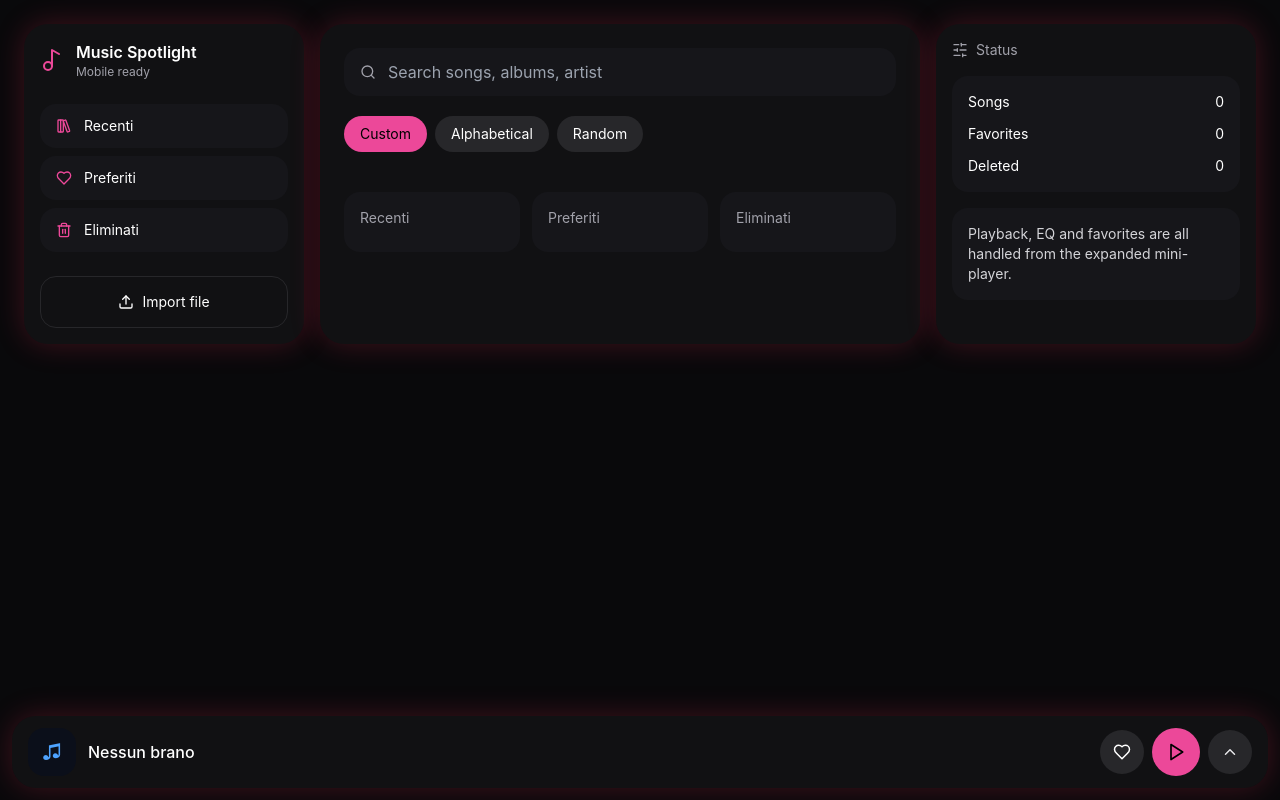
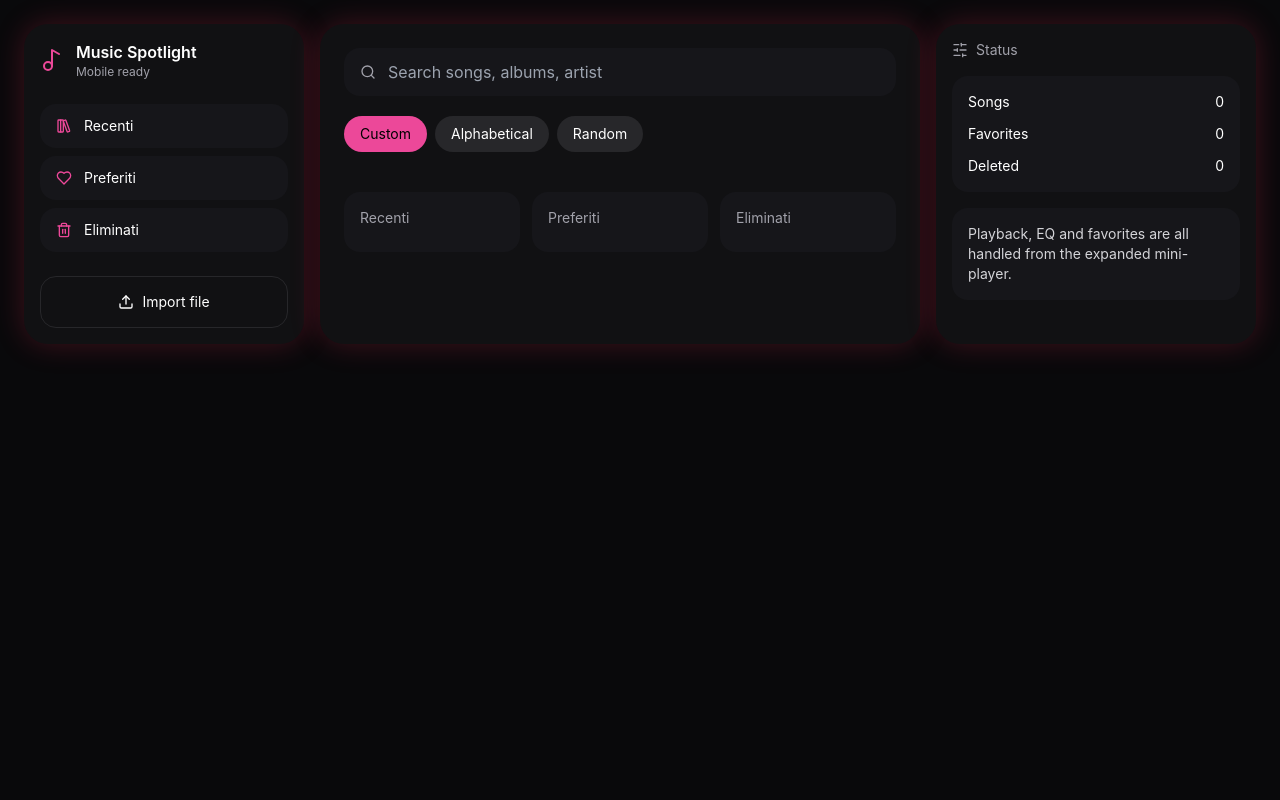
Before and after one commit to lxfx057/Audify, a Next.js app: page / in a window 1280 px wide. Built offline with nearby package versions, Linux system fonts and the light colour scheme.

Commit message:
Update MiniPlayer.jsx

```diff
--- a/components/MiniPlayer.jsx
+++ b/components/MiniPlayer.jsx
@@ -1,12 +1,11 @@
 "use client";
 
-import { useEffect, useState } from "react";
+import { useEffect, useMemo, useState } from "react";
 import {
   Play,
   Pause,
   ChevronUp,
   ChevronDown,
-  Heart,
   SkipBack,
   SkipForward,
 } from "lucide-react";
@@ -25,13 +24,10 @@ export default function MiniPlayer({
   onPause,
   onPrev,
   onNext,
-  onToggleFav,
-  isFav,
   videoRef,
-  eqEnabled,
-  setEqEnabled,
-  eq,
-  setEq,
+  audioRef,
+  volume,
+  setVolume,
   duration,
   currentTime,
   seekTo,
@@ -42,93 +38,81 @@ export default function MiniPlayer({
     setExpanded(false);
   }, [track?.id]);
 
-  const isVideo = track?.kind === "video";
+  const canShow = !!track;
+
+  const title = useMemo(() => {
+    if (!track) return "No track selected";
+    return track.title || "Untitled";
+  }, [track]);
 
   return (
     <div
-      className={`fixed left-3 right-3 bottom-3 z-50 overflow-hidden rounded-3xl bg-[#111113] shadow-[0_0_30px_rgba(255,45,85,0.22)] transition-all duration-300 ${
-        expanded ? "h-[82vh]" : "h-18"
-      }`}
+      className={`fixed left-3 right-3 bottom-20 z-50 overflow-hidden rounded-3xl border border-white/10 bg-[#111113]/95 backdrop-blur-xl shadow-[0_18px_60px_rgba(0,0,0,0.45)] transition-all duration-300 ${
+        expanded ? "h-[78vh]" : "h-[76px]"
+      } ${canShow ? "translate-y-0" : "pointer-events-none opacity-0 translate-y-4"}`}
     >
-      <button
-        type="button"
-        onClick={() => setExpanded((v) => !v)}
-        className="flex w-full items-center gap-3 px-4 py-3 text-left"
-      >
-        <div className="h-12 w-12 overflow-hidden rounded-2xl bg-zinc-900 shrink-0">
+      <div className="flex h-[76px] items-center gap-3 px-4">
+        <div className="h-12 w-12 shrink-0 overflow-hidden rounded-2xl bg-[#0b1020] ring-1 ring-white/10">
           {track?.thumb ? (
             <img src={track.thumb} alt="cover" className="h-full w-full object-cover" />
           ) : (
-            <div className="flex h-full w-full items-center justify-center bg-[#0b0f1a] text-[#4ea3ff]">
+            <div className="flex h-full w-full items-center justify-center bg-[#0b1020] text-[#7db6ff]">
               <span className="text-xl">♫</span>
             </div>
           )}
         </div>
 
         <div className="min-w-0 flex-1">
-          <div className="truncate font-medium">{track?.title || "Nessun brano"}</div>
+          <div className="truncate text-sm font-medium">{title}</div>
           <div className="truncate text-xs text-zinc-400">{track?.artist || ""}</div>
         </div>
 
-        <div className="flex items-center gap-2" onClick={(e) => e.stopPropagation()}>
         <button
           type="button"
-            onClick={onToggleFav}
-            className="grid h-11 w-11 place-items-center rounded-full bg-zinc-800"
-          >
-            <Heart size={18} className={isFav ? "fill-pink-500 text-pink-500" : ""} />
-          </button>
-
-          <button
-            type="button"
-            onClick={isPlaying ? onPause : onPlay}
-            className="grid h-12 w-12 place-items-center rounded-full bg-pink-500 text-black"
-          >
-            {isPlaying ? <Pause size={20} /> : <Play size={20} />}
-          </button>
-
-          <button
-            type="button"
-            onClick={(e) => {
-              e.stopPropagation();
-              setExpanded((v) => !v);
-            }}
-            className="grid h-11 w-11 place-items-center rounded-full bg-zinc-800 text-zinc-200"
+          onClick={() => setExpanded((v) => !v)}
+          className="grid h-11 w-11 place-items-center rounded-full bg-white/5 text-white transition active:scale-95"
+          aria-label={expanded ? "Collapse player" : "Expand player"}
         >
           {expanded ? <ChevronDown size={18} /> : <ChevronUp size={18} />}
         </button>
       </div>
-      </button>
 
       {expanded ? (
-        <div className="flex h-[calc(82vh-72px)] flex-col gap-4 px-4 pb-4">
-          <div className="relative flex-1 overflow-hidden rounded-3xl bg-black">
-            {isVideo ? (
+        <div className="flex h-[calc(78vh-76px)] flex-col gap-4 px-4 pb-4">
+          <div className="relative flex-1 overflow-hidden rounded-3xl border border-white/10 bg-black">
+            {track?.kind === "video" ? (
               <video
                 ref={videoRef}
-                src={track?.src}
+                src={track.src}
                 className="h-full w-full object-cover"
                 controls
                 playsInline
                 preload="metadata"
               />
             ) : (
-              <div className="flex h-full w-full items-center justify-center bg-[#0b1020]">
+              <div className="flex h-full w-full items-center justify-center bg-[#07111f]">
                 <div className="text-center">
-                  <div className="text-xs uppercase tracking-[0.35em] text-[#4ea3ff]">MP3</div>
-                  <div className="mt-3 text-2xl font-semibold text-white">{track?.title}</div>
+                  <div className="mx-auto flex h-24 w-24 items-center justify-center rounded-3xl border border-[#244062] bg-[#0b1020] text-4xl text-[#7db6ff] shadow-[0_0_24px_rgba(125,182,255,0.2)]">
+                    ♫
+                  </div>
+                  <div className="mt-4 text-xs uppercase tracking-[0.35em] text-[#7db6ff]">
+                    Audio
+                  </div>
+                  <div className="mt-2 px-6 text-xl font-semibold text-white">
+                    {track?.title || "No track"}
+                  </div>
                 </div>
               </div>
             )}
           </div>
 
           <div>
-            <div className="text-xl font-semibold">{track?.title || "Nessun brano"}</div>
+            <div className="text-xl font-semibold">{track?.title || "No track selected"}</div>
             <div className="text-sm text-zinc-400">{track?.artist || ""}</div>
           </div>
 
-          <div className="flex items-center gap-3">
-            <div className="w-12 text-xs text-zinc-400">{formatTime(currentTime)}</div>
+          <div className="grid grid-cols-[48px_1fr_48px] items-center gap-3">
+            <div className="text-xs text-zinc-400">{formatTime(currentTime)}</div>
             <input
               type="range"
               min="0"
@@ -137,72 +121,38 @@ export default function MiniPlayer({
               onChange={(e) => seekTo(Number(e.target.value))}
               className="w-full"
             />
-            <div className="w-12 text-right text-xs text-zinc-400">{formatTime(duration)}</div>
+            <div className="text-right text-xs text-zinc-400">{formatTime(duration)}</div>
           </div>
 
           <div className="flex items-center justify-center gap-3">
-            <button type="button" onClick={onPrev} className="grid h-12 w-12 place-items-center rounded-full bg-zinc-800">
+            <button type="button" onClick={onPrev} className="grid h-12 w-12 place-items-center rounded-full bg-white/5 transition active:scale-95">
               <SkipBack size={18} />
             </button>
 
             <button
               type="button"
               onClick={isPlaying ? onPause : onPlay}
-              className="grid h-14 w-14 place-items-center rounded-full bg-pink-500 text-black"
+              className="grid h-14 w-14 place-items-center rounded-full bg-white text-black transition active:scale-95"
             >
               {isPlaying ? <Pause size={20} /> : <Play size={20} />}
             </button>
 
-            <button type="button" onClick={onNext} className="grid h-12 w-12 place-items-center rounded-full bg-zinc-800">
+            <button type="button" onClick={onNext} className="grid h-12 w-12 place-items-center rounded-full bg-white/5 transition active:scale-95">
               <SkipForward size={18} />
             </button>
           </div>
 
-          <div className="rounded-2xl bg-[#16161a] p-4">
-            <div className="mb-3 text-sm font-medium text-zinc-300">EQ</div>
-            <button
-              type="button"
-              onClick={() => setEqEnabled((v) => !v)}
-              className="mb-4 rounded-full bg-zinc-800 px-4 py-2 text-sm"
-            >
-              {eqEnabled ? "Disable EQ" : "Enable EQ"}
-            </button>
-
-            <div className={`space-y-3 ${eqEnabled ? "" : "opacity-40 pointer-events-none"}`}>
-              <div>
-                <div className="mb-1 text-xs text-zinc-400">Bass</div>
+          <div className="rounded-2xl border border-white/10 bg-[#16161a] p-4">
+            <div className="mb-3 text-sm font-medium text-zinc-300">Volume</div>
             <input
               type="range"
-                  min="-12"
-                  max="12"
-                  value={eq.bass}
-                  onChange={(e) => setEq((s) => ({ ...s, bass: Number(e.target.value) }))}
+              min="0"
+              max="1"
+              step="0.01"
+              value={volume}
+              onChange={(e) => setVolume(Number(e.target.value))}
               className="w-full"
             />
-              </div>
-              <div>
-                <div className="mb-1 text-xs text-zinc-400">Mid</div>
-                <input
-                  type="range"
-                  min="-12"
-                  max="12"
-                  value={eq.mid}
-                  onChange={(e) => setEq((s) => ({ ...s, mid: Number(e.target.value) }))}
-                  className="w-full"
-                />
-              </div>
-              <div>
-                <div className="mb-1 text-xs text-zinc-400">Treble</div>
-                <input
-                  type="range"
-                  min="-12"
-                  max="12"
-                  value={eq.treble}
-                  onChange={(e) => setEq((s) => ({ ...s, treble: Number(e.target.value) }))}
-                  className="w-full"
-                />
-              </div>
-            </div>
           </div>
         </div>
       ) : null}
```
Lines whose indentation alone changed are shown as unchanged.
